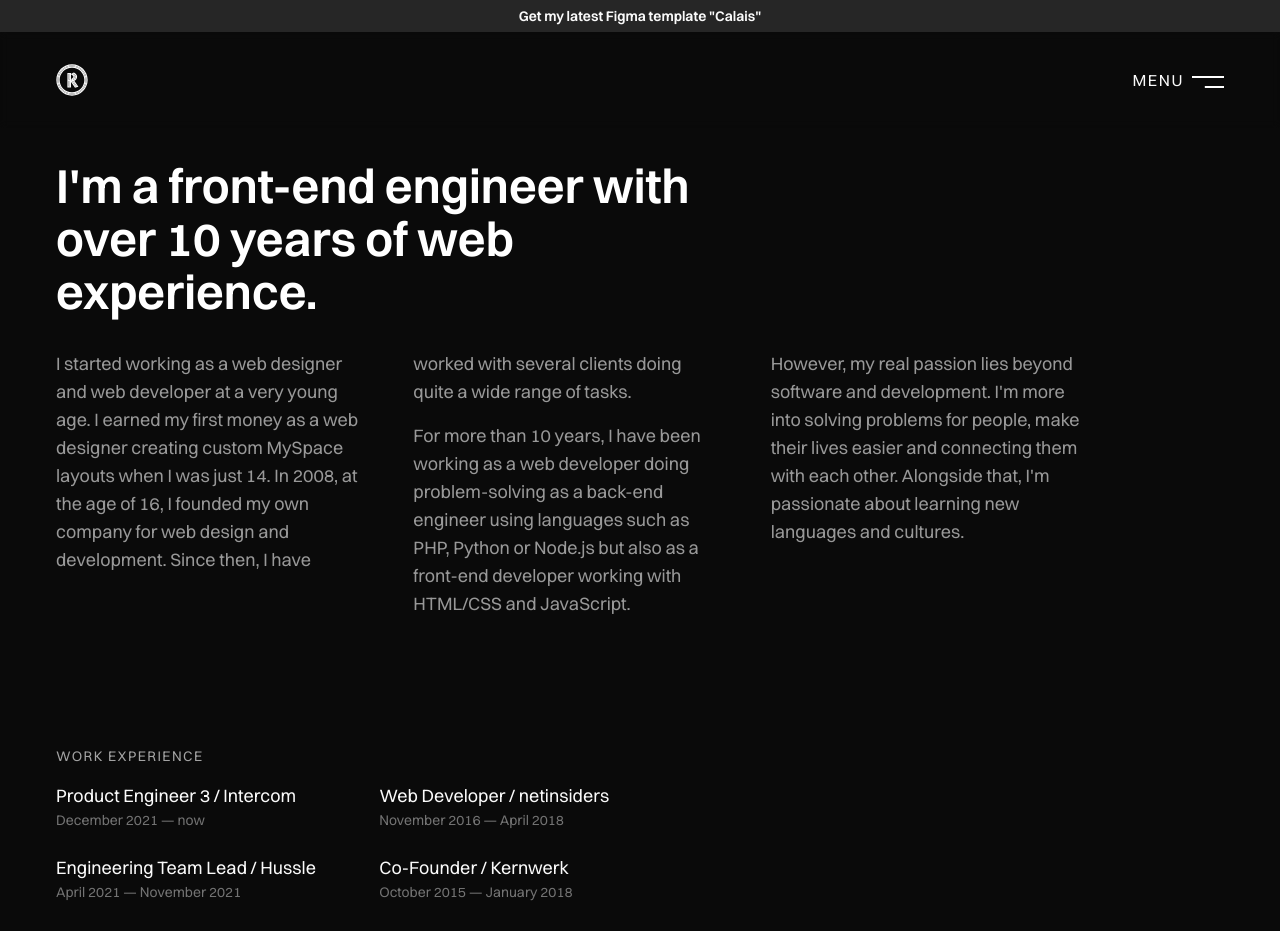
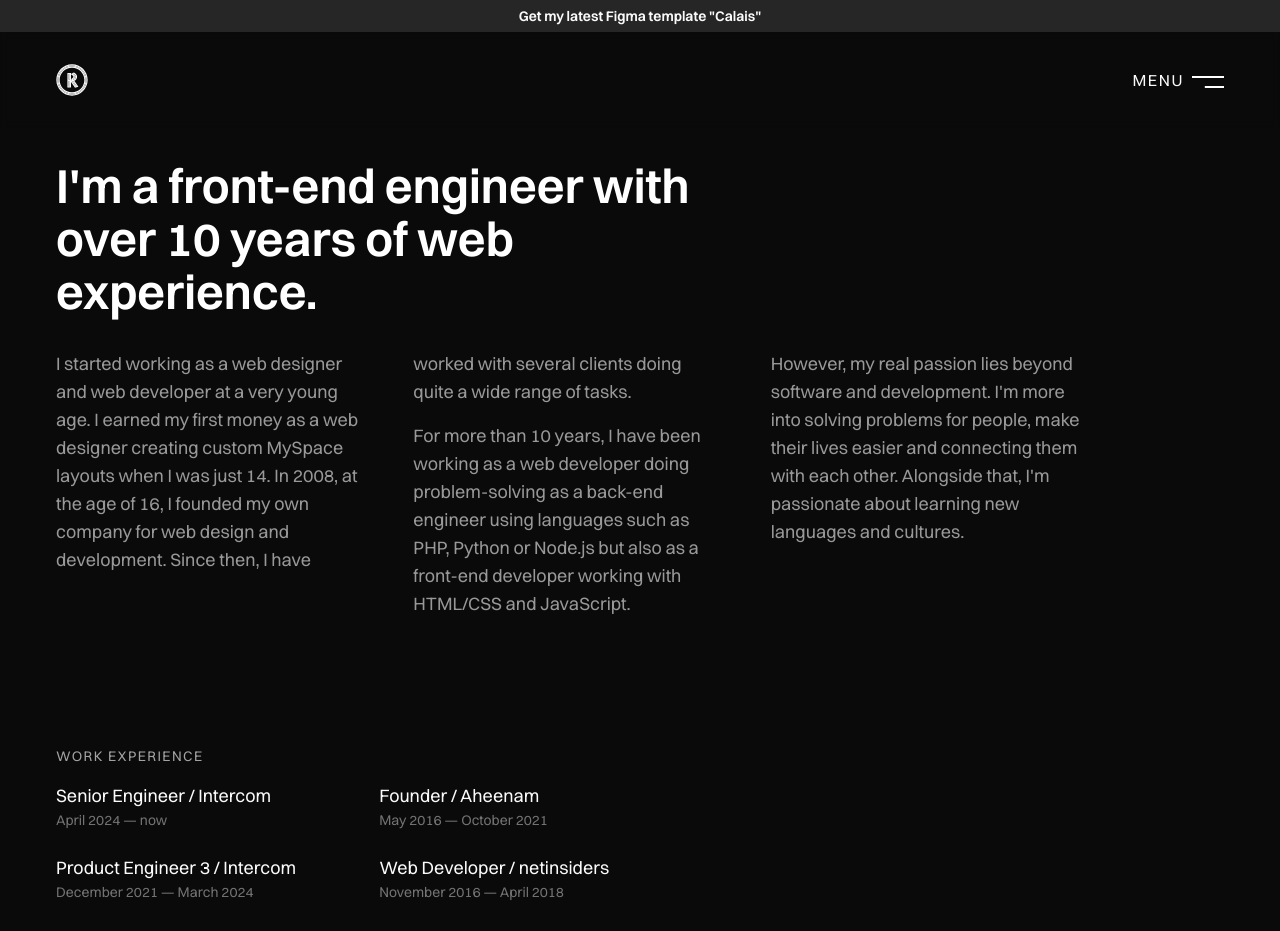
Before and after one commit to rathesDot/rathes.me, a Next.js app: page /about in a window 1280 px wide. Shown: the top 931 px of the page. Built offline with nearby package versions, Linux system fonts and the light colour scheme.

Commit message:
✨ Add senior engineer promo

```diff
--- a/src/pages/about.tsx
+++ b/src/pages/about.tsx
@@ -62,7 +62,10 @@ const AboutMe: React.FC<React.PropsWithChildren<NextPage>> = () => {
         <section className="mt-12 md:mt-32">
           <List title="Work Experience" className="md:flex md:gap-12">
             <div className="flex flex-col gap-6">
-              <ListItem subtitle="December 2021 — now">
+              <ListItem subtitle="April 2024 — now">
+                Senior Engineer / Intercom
+              </ListItem>
+              <ListItem subtitle="December 2021 — March 2024">
                 Product Engineer 3 / Intercom
               </ListItem>
               <ListItem subtitle="April 2021 — November 2021">
@@ -74,11 +77,11 @@ const AboutMe: React.FC<React.PropsWithChildren<NextPage>> = () => {
               <ListItem subtitle="May 2018 — January 2020">
                 Software Engineer / Teamleader
               </ListItem>
+            </div>
+            <div className="mt-6 flex flex-col gap-6 md:mt-0">
               <ListItem subtitle="May 2016 — October 2021">
                 Founder / Aheenam
               </ListItem>
-            </div>
-            <div className="mt-6 flex flex-col gap-6 md:mt-0">
               <ListItem subtitle="November 2016 — April 2018">
                 Web Developer / netinsiders
               </ListItem>
```
